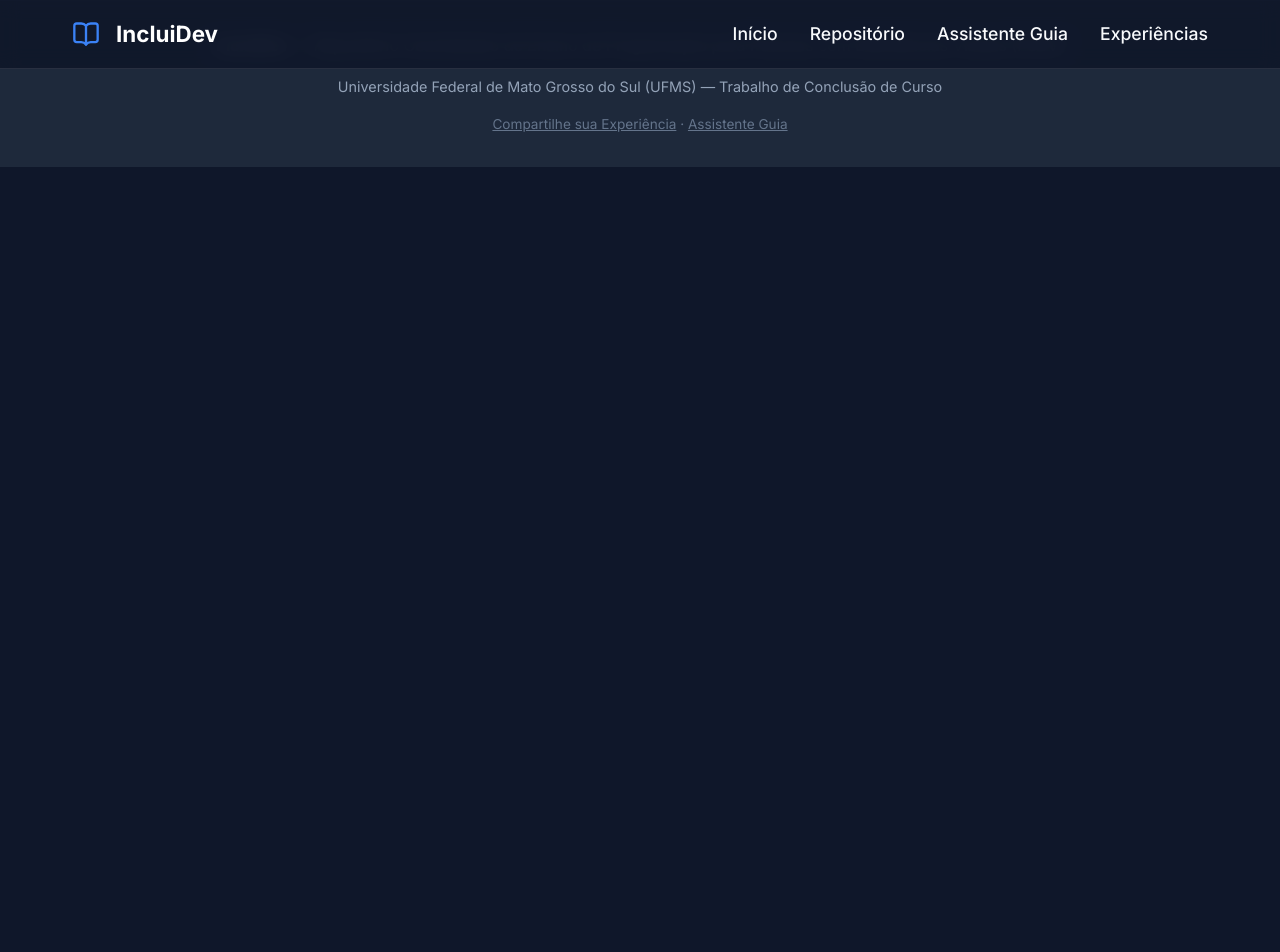
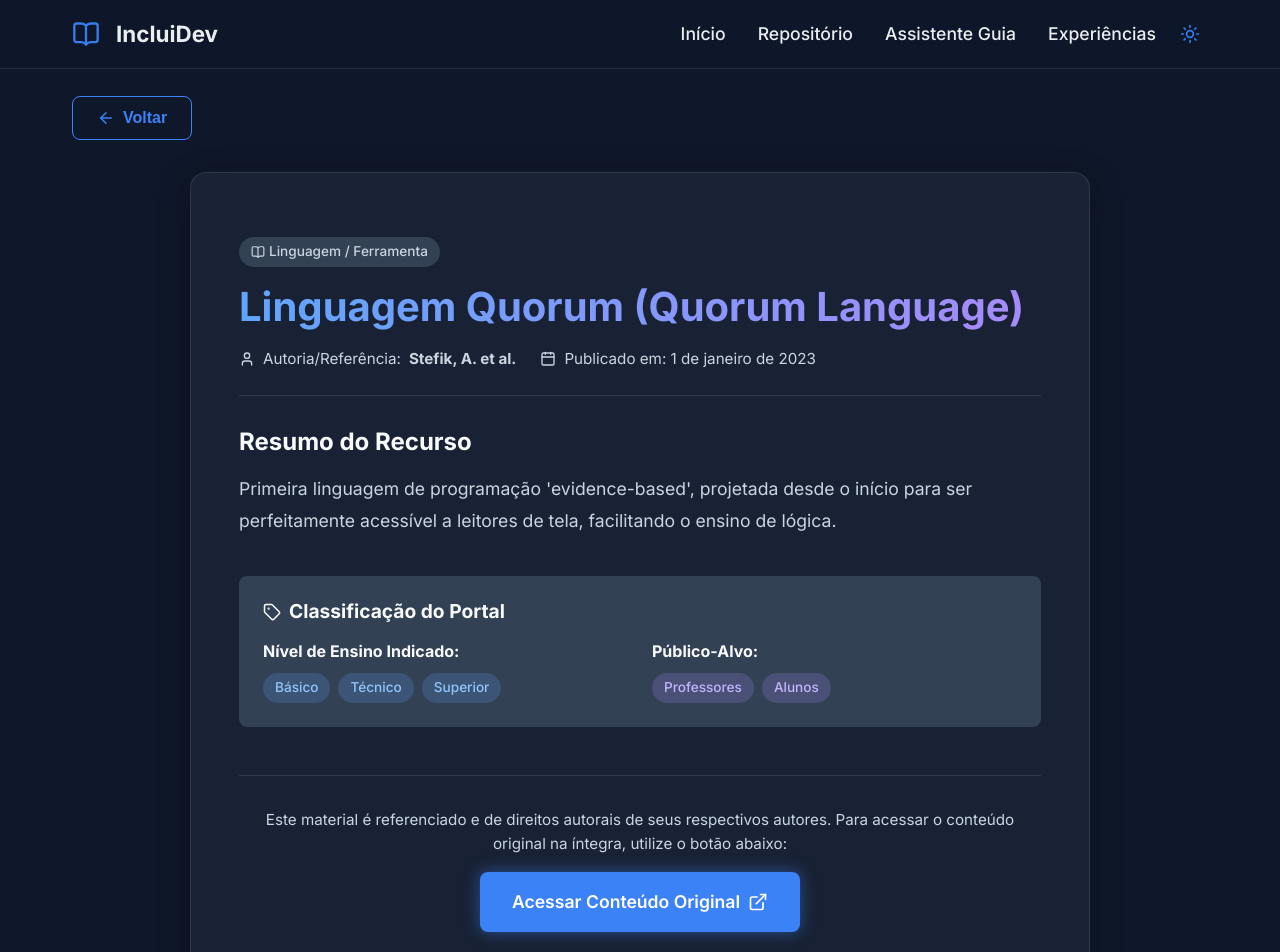
Before and after one commit to lucasmantovany/tcc-incluidev, a React (Vite) app in the folder portal/: page /conteudo/1 in a window 1280 px wide. Shown: the top 952 px of the page. Before the commit the page ends 800 px from the top, so only its background shows below. Built offline with nearby package versions, Linux system fonts and the light colour scheme.

Commit message:
feat: adicionar modo claro escuro e pagina de detalhes

```diff
--- a/portal/src/App.jsx
+++ b/portal/src/App.jsx
@@ -1,11 +1,12 @@
-import React, { useState } from 'react';
+import React, { useState, useEffect } from 'react';
 import { BrowserRouter as Router, Routes, Route, Link, useLocation } from 'react-router-dom';
-import { BookOpen, Menu, X } from 'lucide-react';
+import { BookOpen, Menu, X, Sun, Moon } from 'lucide-react';
 import Home from './pages/Home';
 import Repositorio from './pages/Repositorio';
 import Assistente from './pages/Assistente';
 import Experiencias from './pages/Experiencias';
 import Moderacao from './pages/Moderacao';
+import ConteudoDetalhe from './pages/ConteudoDetalhe';
 
 const NAV_LINKS = [
   { to: '/', label: 'Início', exact: true },
@@ -14,7 +15,7 @@ const NAV_LINKS = [
   { to: '/experiencias', label: 'Experiências' },
 ];
 
-function Navigation() {
+function Navigation({ tema, alternarTema }) {
   const location = useLocation();
   const [menuAberto, setMenuAberto] = useState(false);
 
@@ -27,9 +28,10 @@ function Navigation() {
         {/* Logo */}
         <Link to="/" className="flex items-center gap-4" aria-label="IncluiDev — Voltar para a página inicial">
           <BookOpen color="#3b82f6" size={28} aria-hidden="true" />
-          <span style={{ fontSize: '1.4rem', fontWeight: '700', color: '#fff' }}>IncluiDev</span>
+          <span style={{ fontSize: '1.4rem', fontWeight: '700', color: 'var(--text-primary)' }}>IncluiDev</span>
         </Link>
 
+        <div className="flex items-center">
           {/* Links Desktop */}
           <ul className="nav-links" role="list">
             {NAV_LINKS.map(link => (
@@ -45,6 +47,17 @@ function Navigation() {
             ))}
           </ul>
 
+          {/* Theme Toggle Botão */}
+          <button
+            onClick={alternarTema}
+            className="btn btn-secondary"
+            style={{ padding: '0.5rem', borderRadius: '50%', marginLeft: '1rem', border: 'none' }}
+            aria-label={`Alternar para modo ${tema === 'dark' ? 'claro' : 'escuro'}`}
+            title={`Alternar para modo ${tema === 'dark' ? 'claro' : 'escuro'}`}
+          >
+            {tema === 'dark' ? <Sun size={20} /> : <Moon size={20} />}
+          </button>
+
           {/* Botão hamburger para mobile */}
           <button
             className="menu-toggle btn btn-secondary"
@@ -52,9 +65,11 @@ function Navigation() {
             aria-expanded={menuAberto}
             aria-controls="mobile-menu"
             aria-label={menuAberto ? 'Fechar menu' : 'Abrir menu de navegação'}
+            style={{ marginLeft: '1rem' }}
           >
             {menuAberto ? <X size={22} /> : <Menu size={22} />}
           </button>
+        </div>
       </div>
 
       {/* Menu Mobile */}
@@ -101,10 +116,24 @@ function Footer() {
 }
 
 function App() {
+  const [tema, setTema] = useState(() => {
+    const salvo = localStorage.getItem('tcc_theme');
+    return salvo ? salvo : 'dark';
+  });
+
+  useEffect(() => {
+    document.documentElement.setAttribute('data-theme', tema);
+    localStorage.setItem('tcc_theme', tema);
+  }, [tema]);
+
+  const alternarTema = () => {
+    setTema(prev => prev === 'dark' ? 'light' : 'dark');
+  };
+
   return (
     <Router>
       <a href="#main-content" className="skip-link">Pular para o conteúdo principal</a>
-      <Navigation />
+      <Navigation tema={tema} alternarTema={alternarTema} />
       <main id="main-content" tabIndex="-1">
         <Routes>
           <Route path="/" element={<Home />} />
@@ -112,6 +141,7 @@ function App() {
           <Route path="/assistente" element={<Assistente />} />
           <Route path="/experiencias" element={<Experiencias />} />
           <Route path="/moderacao" element={<Moderacao />} />
+          <Route path="/conteudo/:id" element={<ConteudoDetalhe />} />
         </Routes>
       </main>
       <Footer />
--- a/portal/src/index.css
+++ b/portal/src/index.css
@@ -1,7 +1,7 @@
 @import url('https://fonts.googleapis.com/css2?family=Inter:wght@300;400;500;600;700&display=swap');
 
-:root {
-  /* Colors */
+:root, [data-theme="dark"] {
+  /* Colors Dark Mode (Default) */
   --primary-bg: #0f172a;
   --secondary-bg: #1e293b;
   --tertiary-bg: #334155;
@@ -17,6 +17,24 @@
   /* Focus Accessibility */
   --focus-ring: 3px solid #60a5fa;
   --focus-offset: 2px;
+}
+
+[data-theme="light"] {
+  /* Colors Light Mode */
+  --primary-bg: #f8fafc;
+  --secondary-bg: #ffffff;
+  --tertiary-bg: #e2e8f0;
+  --text-primary: #0f172a;
+  --text-secondary: #475569;
+  --accent-color: #2563eb;
+  --accent-hover: #1d4ed8;
+  --accent-glow: rgba(37, 99, 235, 0.3);
+
+  --border-color: rgba(0, 0, 0, 0.1);
+  --glass-bg: rgba(255, 255, 255, 0.85);
+
+  /* Focus Accessibility */
+  --focus-ring: 3px solid #2563eb;
 }
 
 * {
@@ -179,11 +197,12 @@ select:focus-visible {
   position: fixed;
   top: 0;
   width: 100%;
-  background: rgba(15, 23, 42, 0.9);
+  background: var(--primary-bg);
   backdrop-filter: blur(10px);
   border-bottom: 1px solid var(--border-color);
   z-index: 1000;
   padding: 1rem 0;
+  opacity: 0.95;
 }
 
 .nav-links {
@@ -300,9 +319,10 @@ select:focus-visible {
 }
 
 .mobile-menu {
-  background: rgba(15, 23, 42, 0.98);
+  background: var(--primary-bg);
   border-top: 1px solid var(--border-color);
   padding: 1rem 2rem;
+  opacity: 0.98;
 }
 
 .mobile-nav-link {
--- a/portal/src/pages/Assistente.jsx
+++ b/portal/src/pages/Assistente.jsx
@@ -1,5 +1,5 @@
 import React, { useState, useRef, useEffect } from 'react';
-import { useNavigate } from 'react-router-dom';
+import { useNavigate, Link } from 'react-router-dom';
 import { ArrowLeft, ArrowRight, RefreshCw, Book, ExternalLink, HelpCircle } from 'lucide-react';
 import { conteudos } from '../data/conteudos';
 
@@ -346,16 +346,27 @@ function Assistente() {
                     ))}
                   </div>
 
+                  <div style={{ display: 'grid', gridTemplateColumns: '1fr 1fr', gap: '0.5rem', marginTop: 'auto' }}>
+                    <Link
+                      to={`/conteudo/${item.id}`}
+                      className="btn btn-secondary"
+                      style={{ display: 'flex', justifyContent: 'center' }}
+                      aria-label={`Ver resumo detalhado de ${item.titulo}`}
+                    >
+                      Ver Detalhes
+                    </Link>
                     <a
                       href={item.link}
                       target="_blank"
                       rel="noopener noreferrer"
                       className="btn btn-primary"
-                    style={{ width: '100%', display: 'flex', justifyContent: 'center', gap: '0.5rem' }}
-                    aria-label={`Acessar conteúdo de ${item.titulo}`}
+                      style={{ display: 'flex', justifyContent: 'center', gap: '0.25rem' }}
+                      aria-label={`Acessar conteúdo original de ${item.titulo} (abre em nova aba)`}
                     >
-                    Acessar Conteúdo <ExternalLink size={18} aria-hidden="true" />
+                      Original <ExternalLink size={16} aria-hidden="true" />
                     </a>
+                  </div>
+
                   <div style={{ marginTop: '1rem', fontSize: '0.8rem', color: '#64748b' }}>
                     Ref: {item.referencia}
                   </div>
--- /dev/null
+++ b/portal/src/pages/ConteudoDetalhe.jsx
@@ -0,0 +1,125 @@
+import React from 'react';
+import { useParams, Link, useNavigate } from 'react-router-dom';
+import { ExternalLink, ArrowLeft, Calendar, User, Tag, BookOpen } from 'lucide-react';
+import { conteudos } from '../data/conteudos';
+
+function ConteudoDetalhe() {
+  const { id } = useParams();
+  const navigate = useNavigate();
+
+  const conteudoId = parseInt(id, 10);
+  const item = conteudos.find(c => c.id === conteudoId);
+
+  if (!item) {
+    return (
+      <div className="page-content container" style={{ textAlign: 'center', padding: '4rem 0' }}>
+        <h2>Conteúdo não encontrado</h2>
+        <p>O recurso que você está procurando não existe ou foi removido.</p>
+        <button className="btn btn-primary" onClick={() => navigate('/repositorio')} style={{ marginTop: '1rem' }}>
+          Voltar para o Repositório
+        </button>
+      </div>
+    );
+  }
+
+  // Converter data para formato brasileiro legível
+  const dataFormatada = new Date(item.data).toLocaleDateString('pt-BR', {
+    year: 'numeric',
+    month: 'long',
+    day: 'numeric'
+  });
+
+  return (
+    <div className="page-content container">
+
+      {/* Botão Voltar */}
+      <div style={{ marginBottom: '2rem' }}>
+        <button
+          onClick={() => navigate(-1)}
+          className="btn btn-secondary"
+          style={{ gap: '0.5rem', display: 'flex', alignItems: 'center' }}
+        >
+          <ArrowLeft size={18} /> Voltar
+        </button>
+      </div>
+
+      <article className="glass-panel" style={{ padding: '3rem', maxWidth: '900px', margin: '0 auto' }}>
+
+        {/* Header do Conteúdo */}
+        <header style={{ borderBottom: '1px solid var(--border-color)', paddingBottom: '1.5rem', marginBottom: '2rem' }}>
+          <div className="tags-container" style={{ marginBottom: '1rem' }}>
+            <span className="tag" style={{ display: 'flex', alignItems: 'center', gap: '0.25rem' }}>
+              <BookOpen size={14} /> {item.tipo}
+            </span>
+          </div>
+          <h1 style={{ fontSize: '2.5rem', marginBottom: '1rem', color: 'var(--text-primary)' }}>
+            {item.titulo}
+          </h1>
+
+          <div style={{ display: 'flex', flexWrap: 'wrap', gap: '1.5rem', color: 'var(--text-secondary)', fontSize: '0.95rem' }}>
+            <span style={{ display: 'flex', alignItems: 'center', gap: '0.5rem' }}>
+              <User size={16} /> Autoria/Referência: <strong>{item.referencia}</strong>
+            </span>
+            <span style={{ display: 'flex', alignItems: 'center', gap: '0.5rem' }}>
+              <Calendar size={16} /> Publicado em: {dataFormatada}
+            </span>
+          </div>
+        </header>
+
+        {/* Resumo/Descrição */}
+        <section aria-label="Descrição do recurso" style={{ marginBottom: '2.5rem' }}>
+          <h2 style={{ fontSize: '1.5rem', marginBottom: '1rem', color: 'var(--text-primary)' }}>Resumo do Recurso</h2>
+          <p style={{ fontSize: '1.1rem', lineHeight: '1.8', color: 'var(--text-secondary)' }}>
+            {item.descricao}
+          </p>
+        </section>
+
+        {/* Metadados de Classificação */}
+        <section aria-label="Classificação e Público" style={{ marginBottom: '2.5rem', backgroundColor: 'var(--tertiary-bg)', padding: '1.5rem', borderRadius: '0.5rem' }}>
+          <h3 style={{ fontSize: '1.2rem', marginBottom: '1rem', color: 'var(--text-primary)', display: 'flex', alignItems: 'center', gap: '0.5rem' }}>
+            <Tag size={18} /> Classificação do Portal
+          </h3>
+
+          <div style={{ display: 'grid', gridTemplateColumns: '1fr 1fr', gap: '1.5rem' }}>
+            <div>
+              <strong style={{ display: 'block', marginBottom: '0.5rem', color: 'var(--text-primary)' }}>Nível de Ensino Indicado:</strong>
+              <div className="tags-container" style={{ marginTop: 0 }}>
+                {item.nivel.map(n => (
+                  <span key={n} className="tag nivel">{n}</span>
+                ))}
+              </div>
+            </div>
+            <div>
+              <strong style={{ display: 'block', marginBottom: '0.5rem', color: 'var(--text-primary)' }}>Público-Alvo:</strong>
+              <div className="tags-container" style={{ marginTop: 0 }}>
+                {item.publico.map(p => (
+                  <span key={p} className="tag publico">{p}</span>
+                ))}
+              </div>
+            </div>
+          </div>
+        </section>
+
+        {/* Link Original Destacado */}
+        <footer style={{ marginTop: '3rem', paddingTop: '2rem', borderTop: '1px solid var(--border-color)', textAlign: 'center' }}>
+          <p style={{ marginBottom: '1rem', fontSize: '0.95rem', color: 'var(--text-secondary)' }}>
+            Este material é referenciado e de direitos autorais de seus respectivos autores. Para acessar o conteúdo original na íntegra, utilize o botão abaixo:
+          </p>
+          <a
+            href={item.link}
+            target="_blank"
+            rel="noopener noreferrer"
+            className="btn btn-primary"
+            style={{ padding: '1rem 2rem', fontSize: '1.1rem', gap: '0.5rem', display: 'inline-flex' }}
+            aria-label={`Acessar conteúdo original: ${item.titulo} (abre em nova aba)`}
+          >
+            Acessar Conteúdo Original <ExternalLink size={20} />
+          </a>
+        </footer>
+
+      </article>
+    </div>
+  );
+}
+
+export default ConteudoDetalhe;
```
Also changed, not shown: portal/src/pages/Experiencias.jsx (+6 -8 lines), portal/src/pages/Repositorio.jsx (+14 -3 lines), 4 other files (tests, documents, lock files or other folders). Lines whose indentation alone changed are shown as unchanged.
